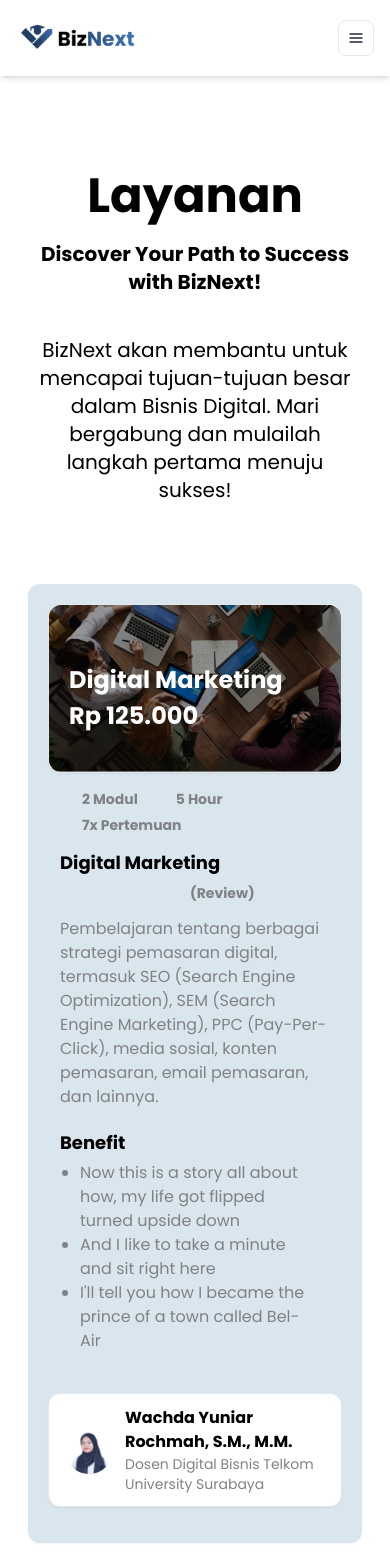
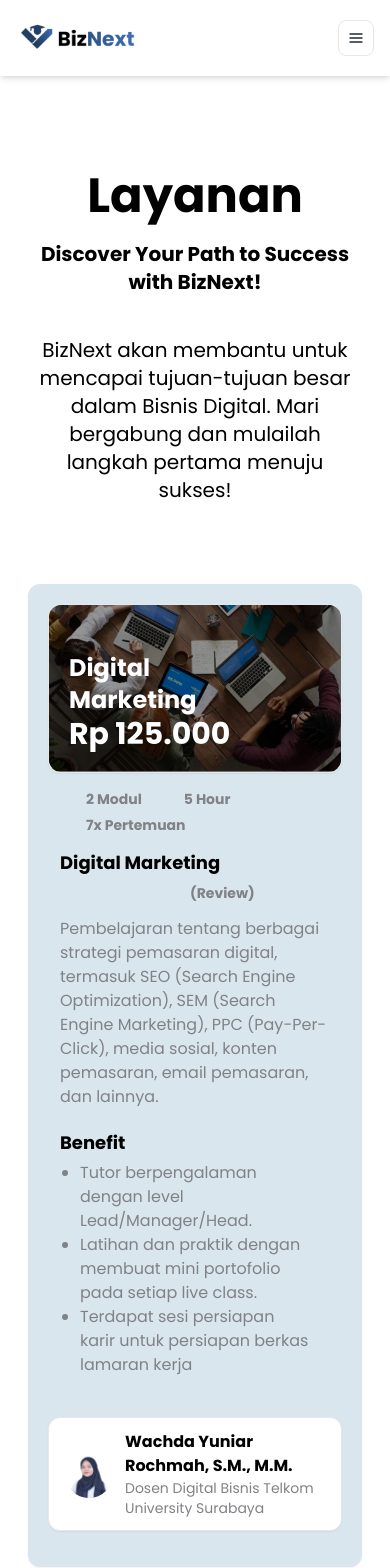
Before and after one commit to Fakhri17/BizNext, a Vue app: page /layanan in a window 390 px wide. Shown: the top 1568 px of the page. Built offline with nearby package versions, Linux system fonts and the light colour scheme; some icons are missing.

Commit message:
fix: about detail list benefit service list

```diff
--- a/src/components/Navbar.vue
+++ b/src/components/Navbar.vue
@@ -56,7 +56,7 @@
                 <div class="relative">
                   <input type="text" id="hs-leading-icon" name="hs-leading-icon"
                     class="py-3 px-4 ps-11 block w-full border-gray-200 bg-gray-100 shadow-sm rounded-lg text-base"
-                    placeholder="cari" />
+                    placeholder="Cari Layanan" />
                   <div class="absolute inset-y-0 start-0 flex items-center pointer-events-none z-20 ps-4">
                     <Icon icon="clarity:search-line" class="text-xl" />
                   </div>
--- a/src/views/ServiceView.vue
+++ b/src/views/ServiceView.vue
@@ -112,16 +112,19 @@
               <div class="absolute inset-0 bg-black opacity-40 rounded-xl"></div>
               <div class="absolute inset-0 flex items-end p-5">
                 <div class="w-full">
-                  <div class="lg:flex lg:flex-wrap lg:items-end">
-                    <div class="flex-1 pr-0 xl:pr-20 mb-1 lg:mb-0">
+                  <div class="block lg:flex items-center">
+                    <div class="max-w-32">
                       <a href="/layanan/digital-marketing">
-                        <h2 class="text-white font-bold text-2xl lg:text-3xl xl:text-4xl">{{ item.title }}</h2>
+                        <h2 class="text-white font-bold text-2xl lg:text-3xl xl:text-4xl hover:underline">
+                          {{ item.title }}
+                        </h2>
                       </a>
+                    </div>
+                    <div class="ml-auto">
+                      <h2 class="text-white font-bold text-3xl">{{ item.price }}</h2>
+                    </div>
 
-                    </div>
-                    <div class="flex-none lg:px-4 mb-5 lg:mb-0">
-                      <h2 class="text-white font-bold text-2xl">{{ item.price }}</h2>
-                    </div>
+
                   </div>
                 </div>
               </div>
@@ -131,19 +134,19 @@
             <ul class="mt-4 mb-2">
               <li class="inline-block relative pe-4 text-sm text-[#818286] font-bold">
                 <span class="flex items-center">
-                  <Icon icon="ant-design:book-outlined" class="mr-1 text-lg" />
+                  <Icon icon="ant-design:book-outlined" class="mr-2 text-lg" />
                   2 Modul
                 </span>
               </li>
               <li class="inline-block relative pe-4 text-sm text-[#818286] font-bold">
                 <span class="flex items-center">
-                  <Icon icon="mdi:clock-outline" class="mr-1 text-lg" />
+                  <Icon icon="mdi:clock-outline" class="mr-2 text-lg" />
                   5 Hour
                 </span>
               </li>
               <li class="inline-block relative pe-4 text-sm text-[#818286] font-bold">
                 <span class="flex items-center">
-                  <Icon icon="majesticons:book-open-line" class="mr-1 text-lg" />
+                  <Icon icon="majesticons:book-open-line" class="mr-2 text-lg" />
                   7x Pertemuan
                 </span>
               </li>
@@ -163,9 +166,9 @@
             <div class="mt-5 mb-10">
               <h4 class="font-bold text-lg mb-1">Benefit</h4>
               <ul class="list-disc list-outside text-[#818286] px-5">
-                <li>Now this is a story all about how, my life got flipped turned upside down</li>
-                <li>And I like to take a minute and sit right here</li>
-                <li>I'll tell you how I became the prince of a town called Bel-Air </li>
+                <li>Tutor berpengalaman dengan level Lead/Manager/Head.</li>
+                <li>Latihan dan praktik dengan membuat mini portofolio pada setiap live class.</li>
+                <li>Terdapat sesi persiapan karir untuk persiapan berkas lamaran kerja </li>
               </ul>
             </div>
           </div>
```
